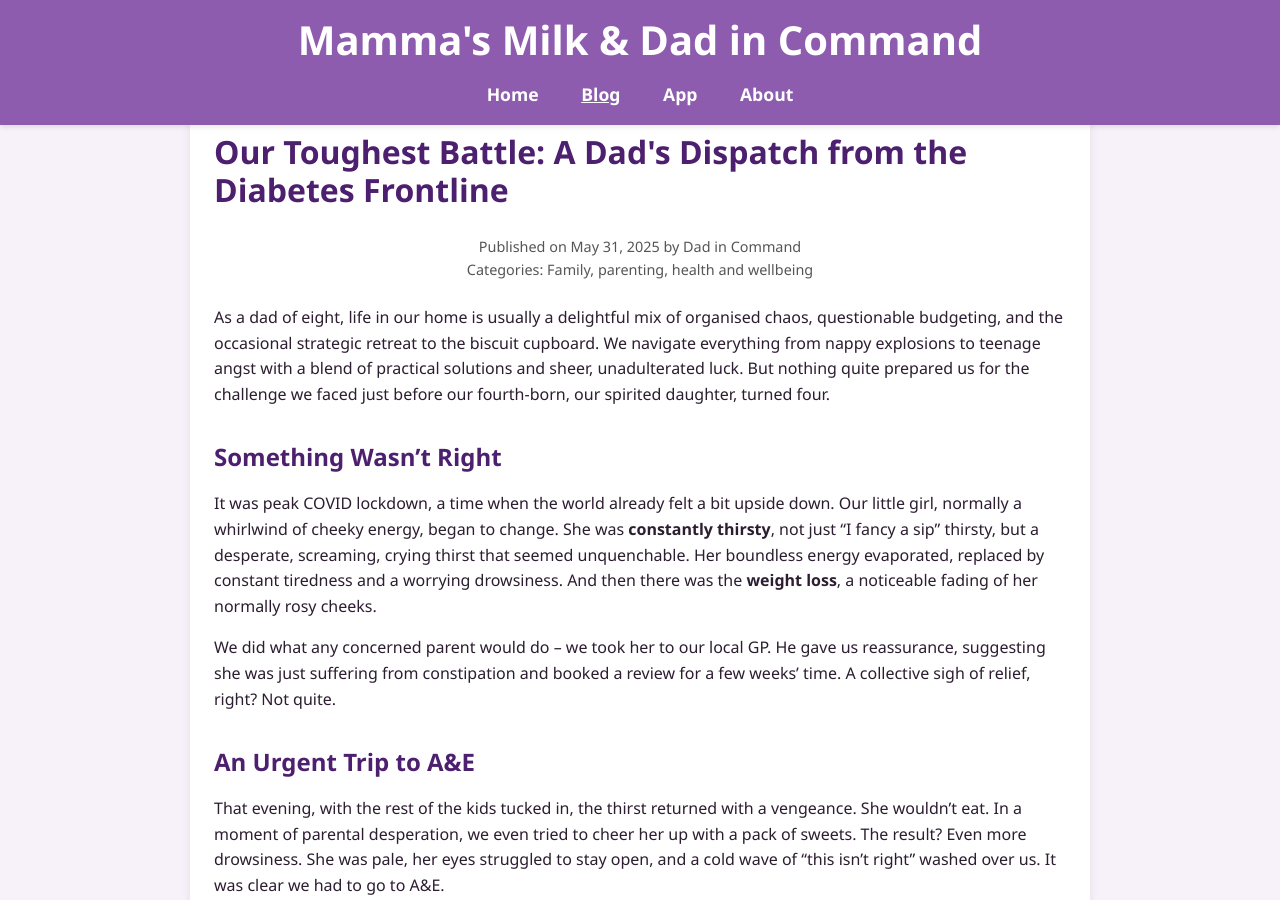
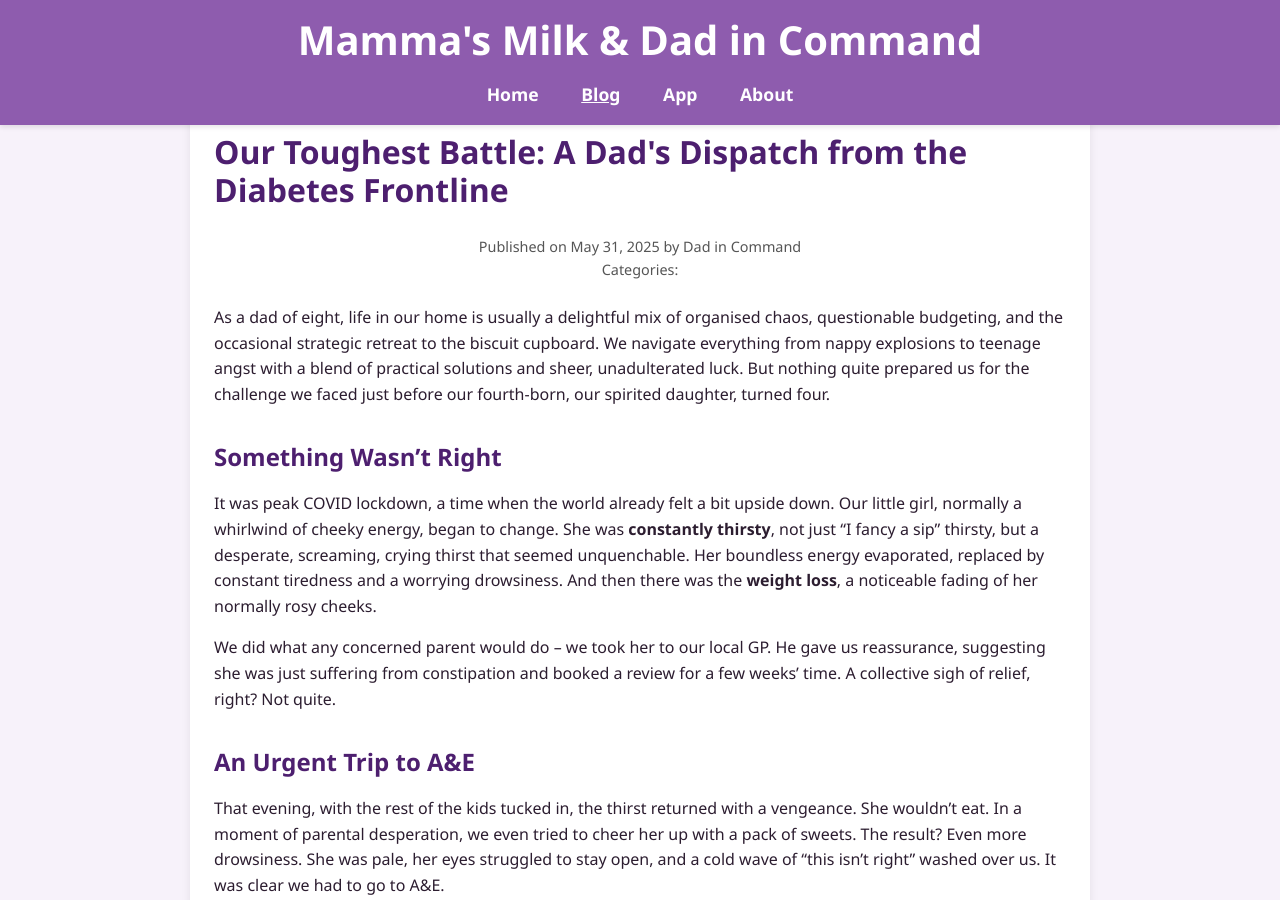
Before and after one commit to dadincommand/dadincommand.github.io, a Jekyll site: the page built from _posts/2025-05-31-diabetes.md, in a window 1280 px wide and 900 px high, scrolled down 349 px. Built offline with Jekyll 4.4.1, drawn with Linux system fonts in a browser that asks for light colours.

Commit message:
Update 2025-05-31-diabetes.md

```diff
--- a/_posts/2025-05-31-diabetes.md
+++ b/_posts/2025-05-31-diabetes.md
@@ -3,9 +3,9 @@ title: "Our Toughest Battle: A Dad's Dispatch from the Diabetes Frontline"
 date: 2025-05-31
 layout: post
 author: "Dad in Command"
-categories: [Family, parenting, health and wellbeing]
 tags: [parenting,large family, diabetes, health, life hacks, family life, resilience, COVID lockdown]
 image: /assets/diabetic-battle.jpg
+og_image: /assets/diabetic-battle.jpg
 ---
 
 As a dad of eight, life in our home is usually a delightful mix of organised chaos, questionable budgeting, and the occasional strategic retreat to the biscuit cupboard. We navigate everything from nappy explosions to teenage angst with a blend of practical solutions and sheer, unadulterated luck. But nothing quite prepared us for the challenge we faced just before our fourth-born, our spirited daughter, turned four.
```
